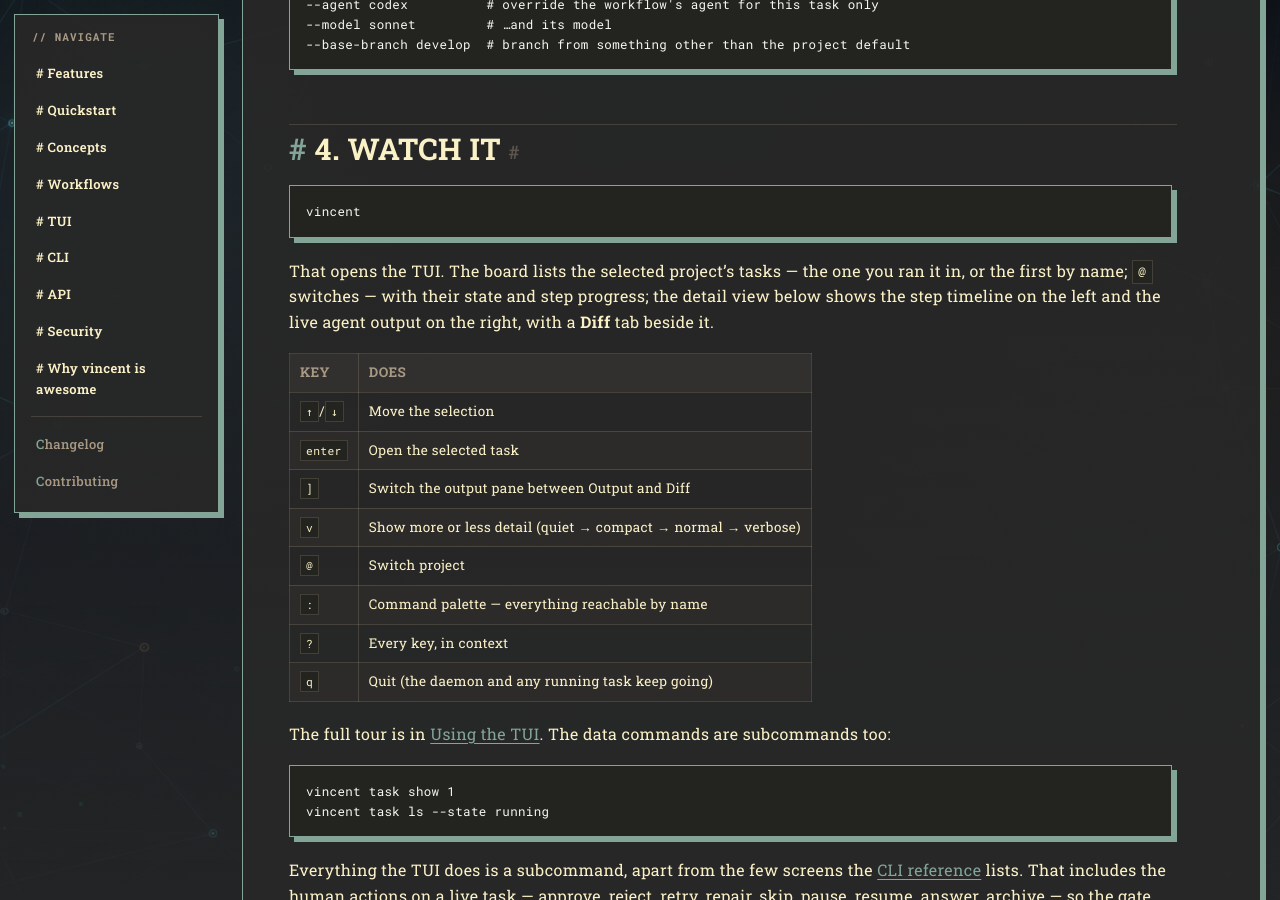
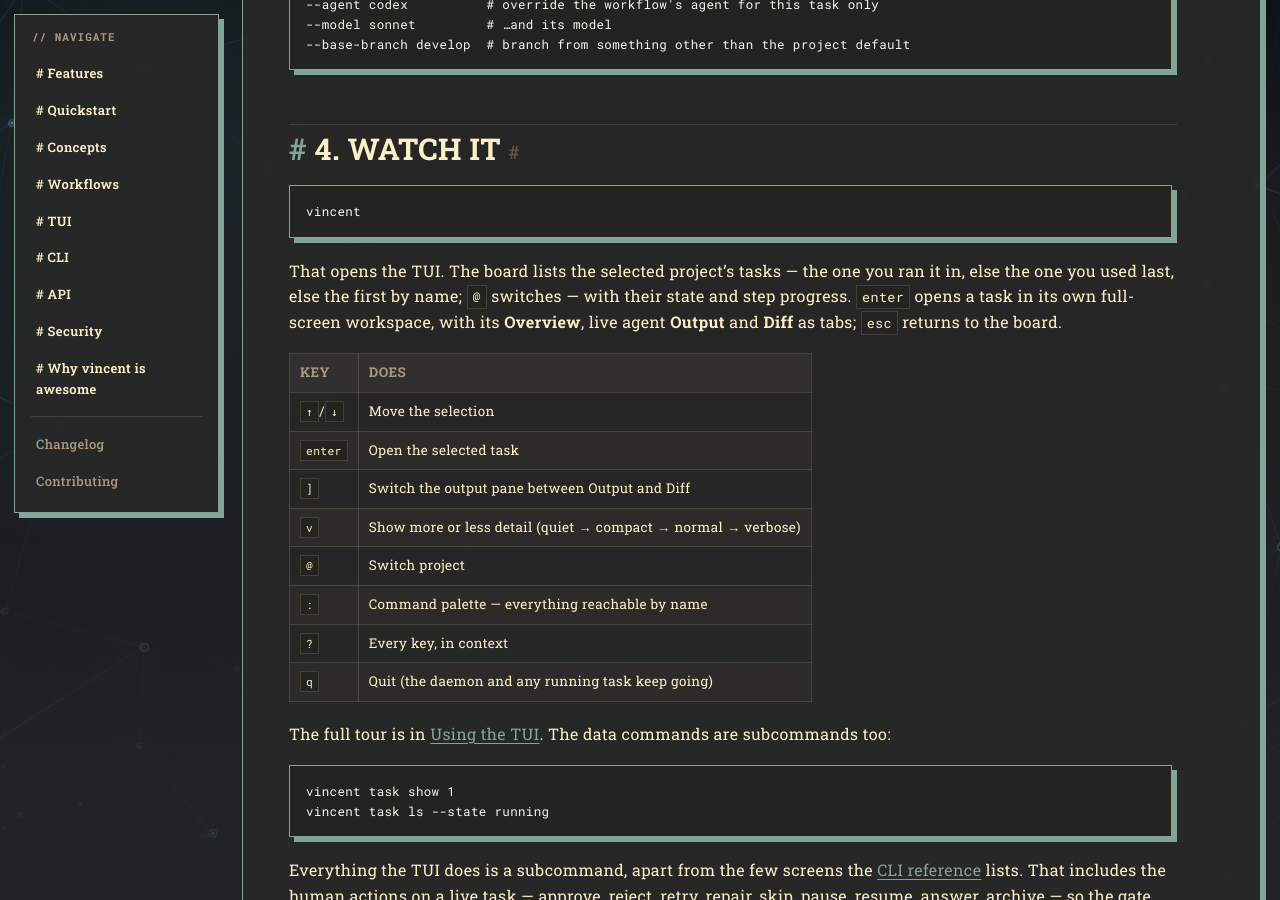
Before and after one commit to lezli01/vincent, a Jekyll site: the page built from docs/getting-started/quickstart.md, in a window 1280 px wide and 900 px high, scrolled down 3574 px. Built offline with Jekyll 4.4.1, drawn with Linux system fonts in a browser that asks for light colours; our own code applies the rules of GitHub Pages for plain Markdown files.

Commit message:
docs: close 132.16 and fix the quickstart and README new-task captions
The quickstart sentence this branch rewrote still described a split
detail view below the board; enter opens a full-screen workspace. Its
startup-project clause also omitted the last-used project. The README's
tui-new-task alt and caption described a review stage the capture does
not show (it is on Execution).

Co-Authored-By: Claude Opus 5.5 (1M context) <noreply@anthropic.com>

````diff
--- a/docs/getting-started/quickstart.md
+++ b/docs/getting-started/quickstart.md
@@ -171,9 +171,10 @@ vincent
 ```
 
 That opens the TUI. The board lists the selected project's tasks — the one
-you ran it in, or the first by name; `@` switches — with their state and step
-progress; the detail view below shows the step timeline on the left and the
-live agent output on the right, with a **Diff** tab beside it.
+you ran it in, else the one you used last, else the first by name; `@`
+switches — with their state and step progress. `enter` opens a task in its own
+full-screen workspace, with its **Overview**, live agent **Output** and
+**Diff** as tabs; `esc` returns to the board.
 
 | Key | Does |
 |---|---|
````
Also changed, not shown: README.md (+2 -2 lines), docs/tasks/132-project-as-root.md (+3 -3 lines), docs/tasks/README.md (+1 -1 lines).
